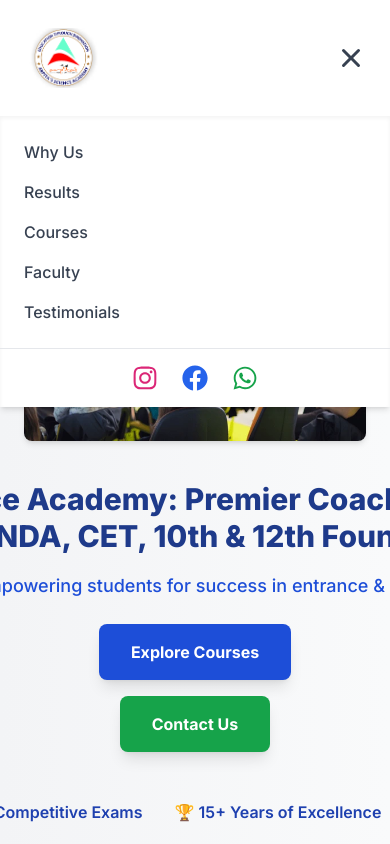
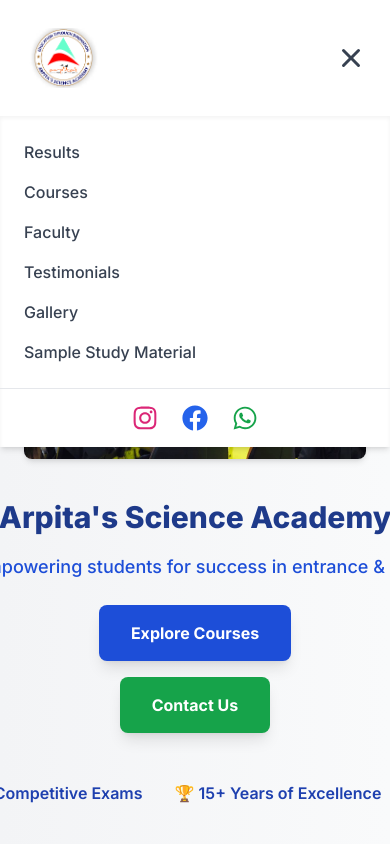
Before and after one commit to Ishan71845/internship, a Next.js app in the folder Frontend/: page / in a window 390 px wide. Both pictures are taken after a click on the button "Toggle menu". Shown: the top 844 px of the page. Built offline with nearby package versions, Linux system fonts and the light colour scheme.

Commit message:
Responsiveness check

```diff
--- a/Frontend/components/layout/navbar.tsx
+++ b/Frontend/components/layout/navbar.tsx
@@ -55,7 +55,7 @@
               <FaFacebook size={22} className="text-blue-600 hover:text-blue-800" />
             </a>
             <a
-              href="https://wa.me/919999999999"
+              href="https://wa.me/+918595627279"
               target="_blank"
               rel="noopener noreferrer"
               aria-label="WhatsApp"
@@ -80,9 +80,9 @@
       {isOpen && (
         <div className="md:hidden bg-white shadow-inner">
           <ul className="flex flex-col gap-4 p-6 text-gray-700 font-medium">
-            <li>
+            {/* <li>
               <Link href="/" onClick={() => setIsOpen(false)}>Why Us</Link>
-            </li>
+            </li> */}
             <li>
               <Link href="/results" onClick={() => setIsOpen(false)}>Results</Link>
             </li>
@@ -94,6 +94,12 @@
             </li>
             <li>
               <Link href="/testimonial" onClick={() => setIsOpen(false)}>Testimonials</Link>
+            </li>
+            <li>
+              <Link href="/gallery" onClick={() => setIsOpen(false)}>Gallery</Link>
+            </li>
+            <li>
+              <Link href="/sample-material" onClick={() => setIsOpen(false)}>Sample Study Material</Link>
             </li>
           </ul>
 
@@ -116,7 +122,7 @@
               <FaFacebook size={26} className="text-blue-600 hover:text-blue-800" />
             </a>
             <a
-              href="https://wa.me/919999999999"
+              href="https://wa.me/+918595627279"
               target="_blank"
               rel="noopener noreferrer"
               aria-label="WhatsApp"
--- a/Frontend/components/layout/sections/HeroSection.tsx
+++ b/Frontend/components/layout/sections/HeroSection.tsx
@@ -17,8 +17,7 @@
     >
       <div className="md:w-1/2 z-10 flex flex-col justify-center items-center md:items-start">
         <h1 className="text-3xl md:text-5xl font-extrabold leading-tight mb-4 text-blue-900">
-          Arpita&apos;s Science Academy: Premier Coaching for IIT JEE, NEET, NDA, CET, 10th & 12th Foundation
-        </h1>
+          Arpita&apos;s Science Academy</h1>
         <h2 className="text-lg md:text-2xl font-medium mb-6 text-blue-700">
           {yearsOfExperience}+ years empowering students for success in entrance & board exams.
         </h2>
--- a/Frontend/components/layout/sections/Results/ResultCarousel.tsx
+++ b/Frontend/components/layout/sections/Results/ResultCarousel.tsx
@@ -6,7 +6,7 @@
 import { studentPairs } from "@/data/studentData";
 
 const ResultCarousel = () => {
-  const [duration, setDuration] = useState(12); // default for medium/large
+  const [duration, setDuration] = useState(15); // default for medium/large
 
   // Detect screen width and adjust duration
   useEffect(() => {
```
